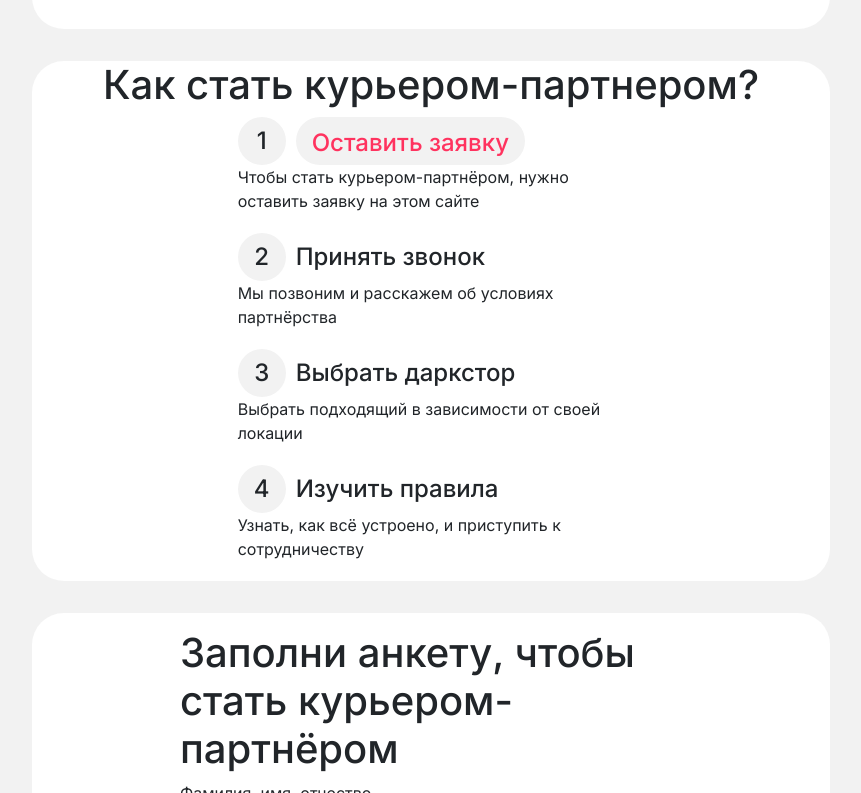
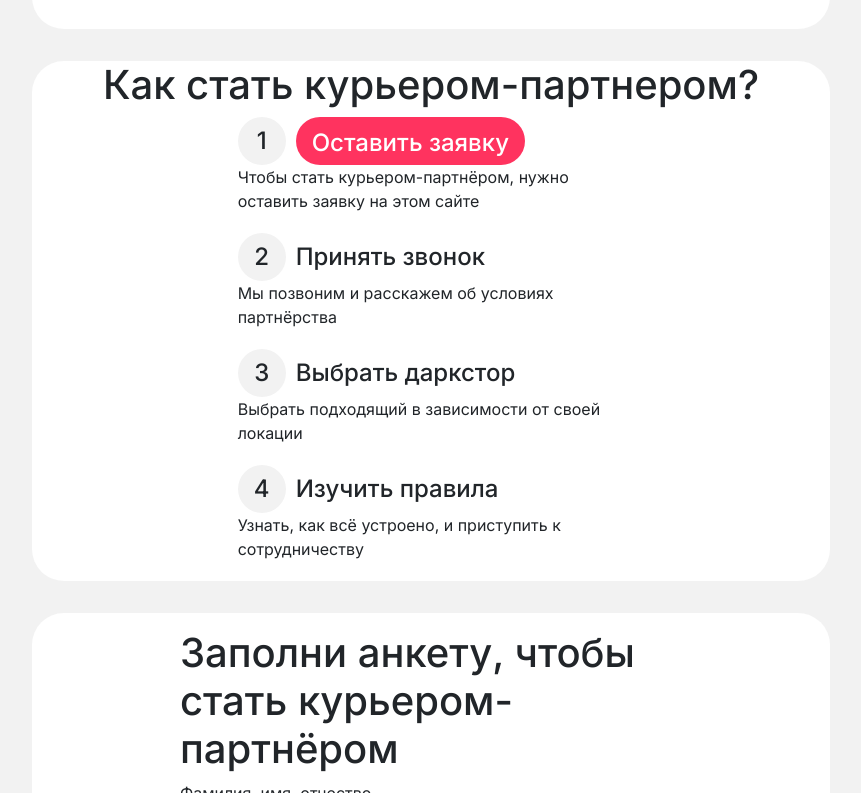
Before and after one commit to manylovmax/samokat_partner, a React app in the folder frontend/: page / in a window 1280 px wide. Shown: the part 1627-2420 px from the top of the page, without its empty margins (209-1070 px from the left). Built offline with nearby package versions, Linux system fonts and the light colour scheme.

Commit message:
поменял стили кнопок

```diff
--- a/frontend/src/static/scss/main.scss
+++ b/frontend/src/static/scss/main.scss
@@ -62,19 +62,19 @@ body {
 }
 
 .btn {
-    background-color: #f2f2f2 !important;
-    color: rgb(255, 51, 95) !important;
+    background-color: rgb(255, 51, 95) !important;
+    color: fff;
     border: none !important;
+    border-radius: 24px;
 }
 
 .btn-lg, .btn-lg:hover, .btn-lg:active {
-    border-radius: 24px;
     height: 48px;
     font-size: 24px;
     font-weight: 500;
 }
 .btn:hover, .btn:active {
-   background-color: #e8e8e8 !important;
+   background-color: rgb(255, 51, 95) !important;
 }
 
 .employment-process__btn {
```
